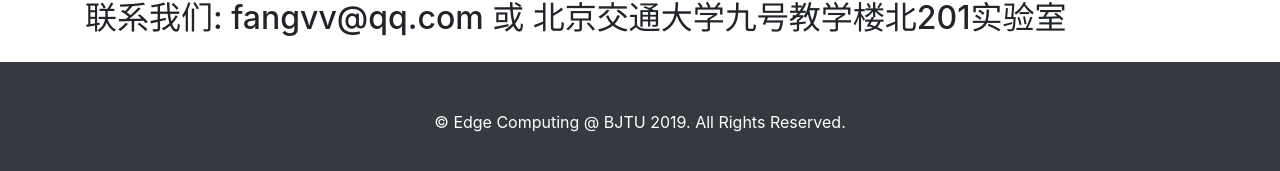
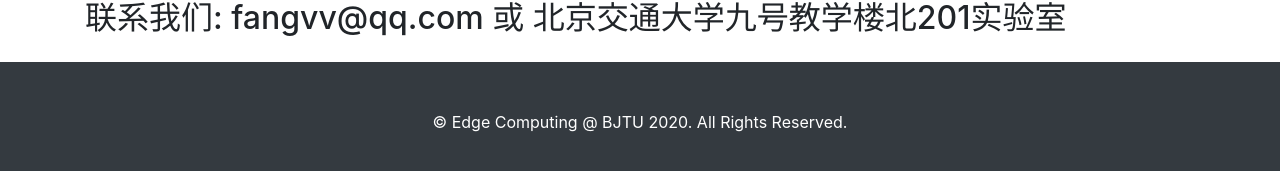
Before and after one commit to fangvv/Homepage, a Jekyll site: the page Edgecomp/index.html, which Jekyll copies as it is, in a window 1280 px wide and 900 px high, scrolled down 3549 px. Shown: the part 718-889 px from the top of the window. Built offline with Jekyll 4.4.1, drawn with Linux system fonts in a browser that asks for light colours; comment, search, counter and statistics services are not loaded.

Commit message:
update year 2020

```diff
--- a/BlockchainBJTU/index.html
+++ b/BlockchainBJTU/index.html
@@ -194,7 +194,7 @@
                 <a href="https://fangvv.github.io/Homepage/">关于我们</a>
               </li>
             </ul>
-            <p class="text-muted small mb-4 mb-lg-0">&copy; Blockchain @ BJTU 2019. All Rights Reserved.</p>
+            <p class="text-muted small mb-4 mb-lg-0">&copy; Blockchain @ BJTU 2020. All Rights Reserved.</p>
           </div>
           <div class="col-lg-6 h-100 text-center text-lg-right my-auto">
             <ul class="list-inline mb-0">
--- a/Edgecomp/index.html
+++ b/Edgecomp/index.html
@@ -205,7 +205,7 @@
 <!-- Footer -->
 <footer class="py-5 bg-dark">
     <div class="container">
-       <p class="m-0 text-center text-white">&copy; Edge Computing @ BJTU 2019. All Rights Reserved. </p>
+       <p class="m-0 text-center text-white">&copy; Edge Computing @ BJTU 2020. All Rights Reserved. </p>
    </div>
    <!-- /.container -->
 </footer>
--- a/IndoorLoc/index.html
+++ b/IndoorLoc/index.html
@@ -336,7 +336,7 @@
       <div class="container">
         <div class="row">
           <div class="col-md-4">
-            <span class="copyright">&copy; IndoorLoc @ BJTU 2019. All Rights Reserved.</span>
+            <span class="copyright">&copy; IndoorLoc @ BJTU 2020. All Rights Reserved.</span>
           </div>
           <div class="col-md-4">
             <ul class="list-inline social-buttons">
--- a/_layouts/default.html
+++ b/_layouts/default.html
@@ -27,7 +27,7 @@
       {{ content }}
 
       <footer class="site-footer">
-        <span class="site-footer-owner">© 2019 Weiwei Fang. All Rights Reserved. <a href="http://statcounter.com/" target="_blank" title="Web Analytics Made Easy - StatCounter"><img alt="Web Analytics Made Easy - StatCounter" src="//c.statcounter.com/11657787/0/268d6588/1/" /></a>
+        <span class="site-footer-owner">© 2020 Weiwei Fang. All Rights Reserved. <a href="http://statcounter.com/" target="_blank" title="Web Analytics Made Easy - StatCounter"><img alt="Web Analytics Made Easy - StatCounter" src="//c.statcounter.com/11657787/0/268d6588/1/" /></a>
             &nbsp; 欢迎浏览科研方向主题网站：&nbsp;
             <a href=https://fangvv.gitee.io/homepage/Edgecomp>边缘计算</a>&nbsp;
             <a href=https://fangvv.gitee.io/homepage/IndoorLoc/>室内定位</a>&nbsp;
```
